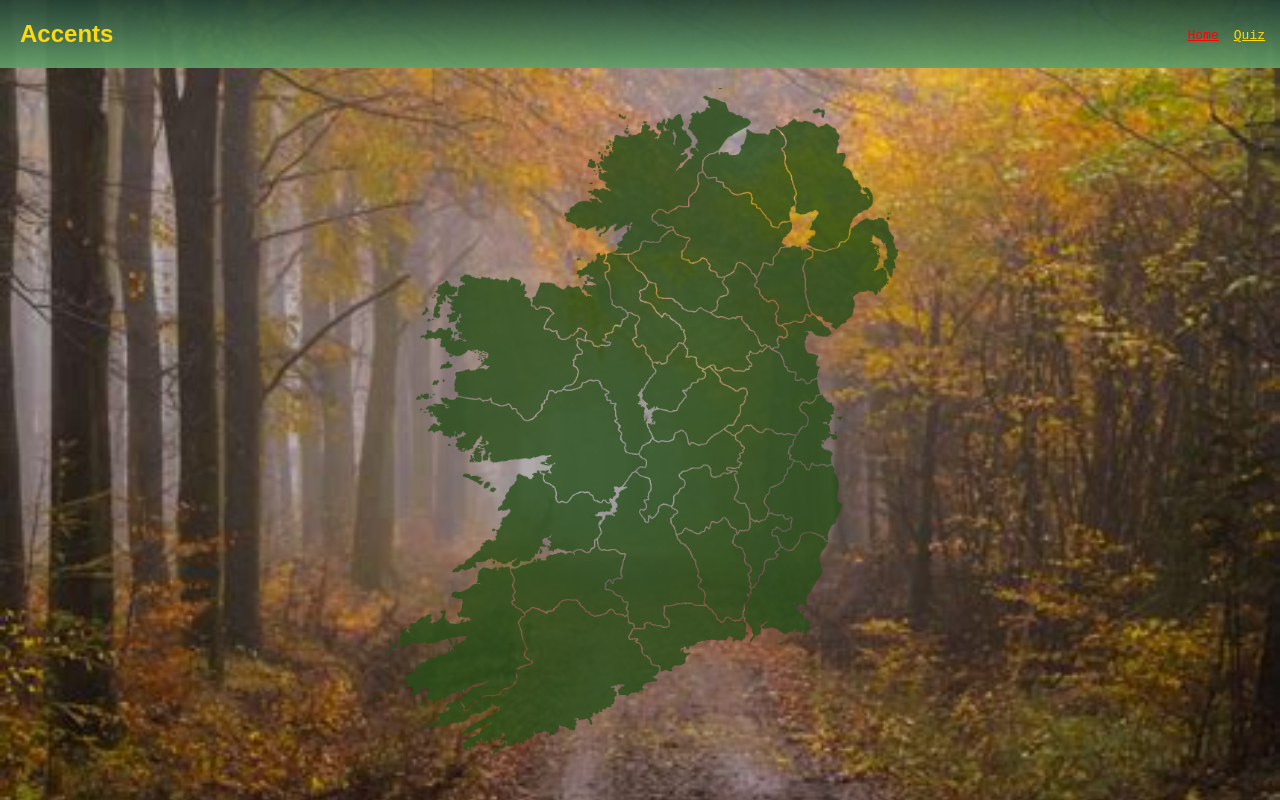
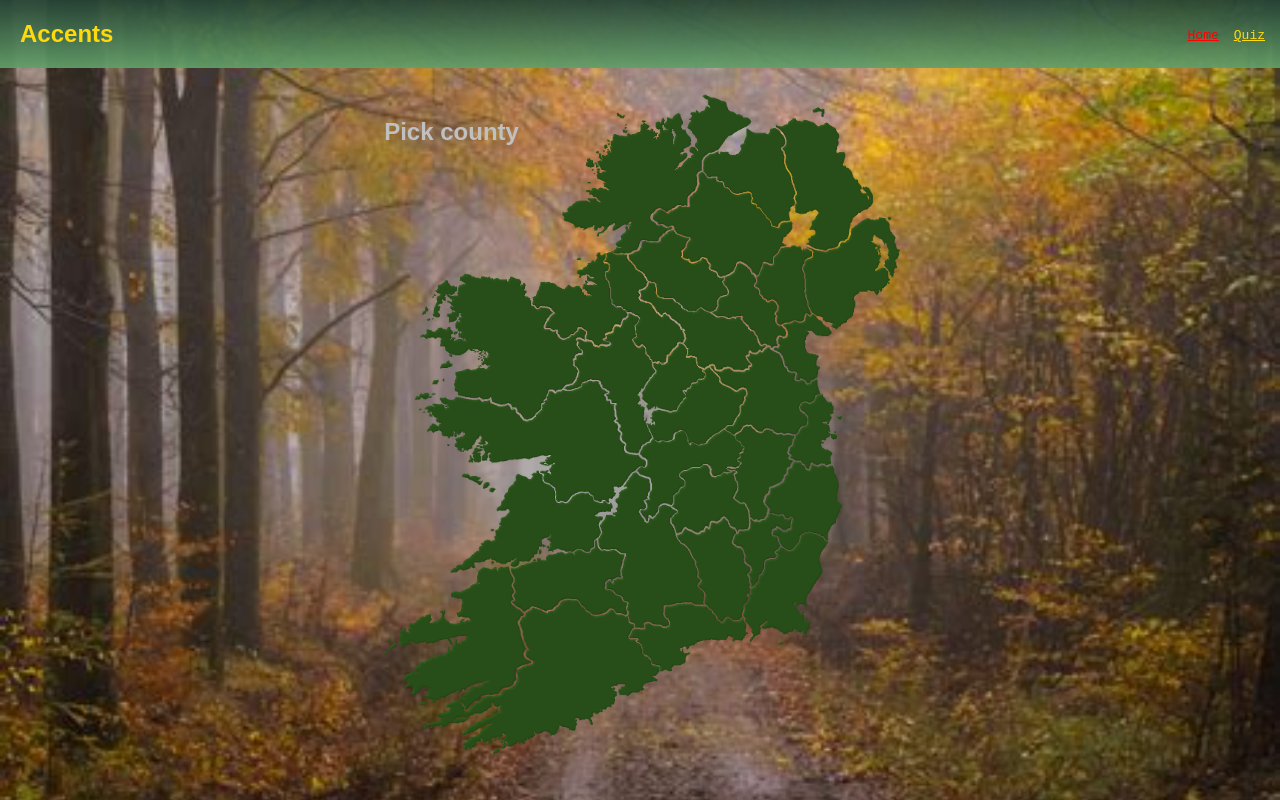
Before and after one commit to johnrearden/accents, a React (Create React App) app: page / in a window 1280 px wide. Built offline with nearby package versions, Linux system fonts and the light colour scheme.

Commit message:
reverted to individual visible components

```diff
--- a/src/Megamap.js
+++ b/src/Megamap.js
@@ -119,16 +119,42 @@ function Megamap(props) {
 
     let sizeRatio = mapRect.width / IRELAND_MAP_BASE_WIDTH;
 
-    const visibleCounties = [];
-    county_data.forEach((county) => {
+    // const visibleCounties = [];
+    // county_data.forEach((county) => {
+    //     let highlighted = currentCounty === county.name ? true : false;
+    //     let selected = selectedCounty === county.name ? true : false;
+    //     let backgrounded = false;
+    //     if (selectedCounty != 'none' && !selected) {
+    //         backgrounded = true;
+    //     }
+    //     if (highlighted) {
+    //         visibleCounties.push(
+    //             <React.Fragment key={county.name + '_key'}>
+    //                 <CountyTile
+    //                     name={county.name}
+    //                     sizeRatio={sizeRatio}
+    //                     mapRect={mapRect}
+    //                     highlighted={highlighted}
+    //                     backgrounded={backgrounded}
+    //                     expanded={selected}
+    //                     handleClick={() => handleClick()}
+    //                     onFocusLost={() => expandedCountyLostFocus()}
+    //                     playAudioClip={(url) => playAudioClip(url)}
+    //                 />
+    //             </React.Fragment>
+    //         )
+    //     }
+    // });
+
+    const countyComponents = county_data.map((county) => {
         let highlighted = currentCounty === county.name ? true : false;
         let selected = selectedCounty === county.name ? true : false;
         let backgrounded = false;
         if (selectedCounty != 'none' && !selected) {
             backgrounded = true;
         }
-        if (highlighted) {
-            visibleCounties.push(
+        // if (!highlighted) return;
+        return (
             <React.Fragment key={county.name + '_key'}>
                 <CountyTile
                     name={county.name}
@@ -142,40 +168,12 @@ function Megamap(props) {
                     playAudioClip={(url) => playAudioClip(url)}
                 />
             </React.Fragment>
-            )
-        }
+        );
     });
-
-    // const countyComponents = county_data.map((county) => {
-    //     let highlighted = currentCounty === county.name ? true : false;
-    //     let selected = selectedCounty === county.name ? true : false;
-    //     let backgrounded = false;
-    //     if (selectedCounty != 'none' && !selected) {
-    //         backgrounded = true;
-    //     }
-    //     if (!highlighted) return;
-    //     return (
-    //         <React.Fragment key={county.name + '_key'}>
-    //             <CountyTile
-    //                 name={county.name}
-    //                 sizeRatio={sizeRatio}
-    //                 mapRect={mapRect}
-    //                 highlighted={highlighted}
-    //                 backgrounded={backgrounded}
-    //                 expanded={selected}
-    //                 handleClick={() => handleClick()}
-    //                 onFocusLost={() => expandedCountyLostFocus()}
-    //                 playAudioClip={(url) => playAudioClip(url)}
-    //             />
-    //         </React.Fragment>
-    //     );
-    // });
-
-    console.log(visibleCounties.length);
 
     return (
         <div className='megamap' ref={componentReference} onMouseMove={onMouseMove}>
-            <div className='background_map'>
+            {/* <div className='background_map'>
                 <img src='/images/ireland_maps/ireland_base.png'
                     style={{
                         position: 'absolute',
@@ -185,7 +183,7 @@ function Megamap(props) {
                         height: mapRect.height,
                         opacity: 0.8,
                     }}></img>
-            </div>
+            </div> */}
             <div id='main_div'
                 className='ireland_map_div'
                 ref={mainDivRef}
@@ -196,9 +194,9 @@ function Megamap(props) {
                     width: mapRect.width,
                     height: mapRect.height
                 }}>
-                {visibleCounties}
+                {countyComponents}
             </div>
-            {/* <div id='county_label'
+            <div id='county_label'
                 ref={countyLabelRef}
                 style={{
                     position: 'absolute',
@@ -212,7 +210,7 @@ function Megamap(props) {
                         'Pick county' :
                         currentCounty.charAt(0).toUpperCase() + currentCounty.slice(1)}
                 </h2>
-            </div> */}
+            </div>
             <div>
                 <audio id='audio_player' ref={audioRef}>
                     <source src='/audio/test_file2.mp3' type='audio/mp3' />
--- a/src/QuizWidget.js
+++ b/src/QuizWidget.js
@@ -1,6 +1,7 @@
 import React, { useState, useRef, useEffect } from 'react';
 import { Redirect } from 'react-router';
-import { county_data } from './data/county_data';
+import { county_data } from './data/county_data.js';
+import { coordinates } from './data/coordinates';
 import QuizOptions from './QuizOptions.js';
 import './QuizWidget.css';
 
@@ -20,7 +21,7 @@ let running = false;
 
 function QuizWidget(props) {
     const [remainingQs, getRemainingQs] = useState(props.totalNumQs);
-    const countyList = county_data.map(county => county.name);
+    const countyList = coordinates.map(county => county.name);
     const [totalAnswered, setTotalAnswered] = useState(0);
     const [totalCorrect, setTotalCorrect] = useState(0);
     const [userMessage, setUserMessage] = useState('Guess the county ...');
```
Lines whose indentation alone changed are shown as unchanged.
